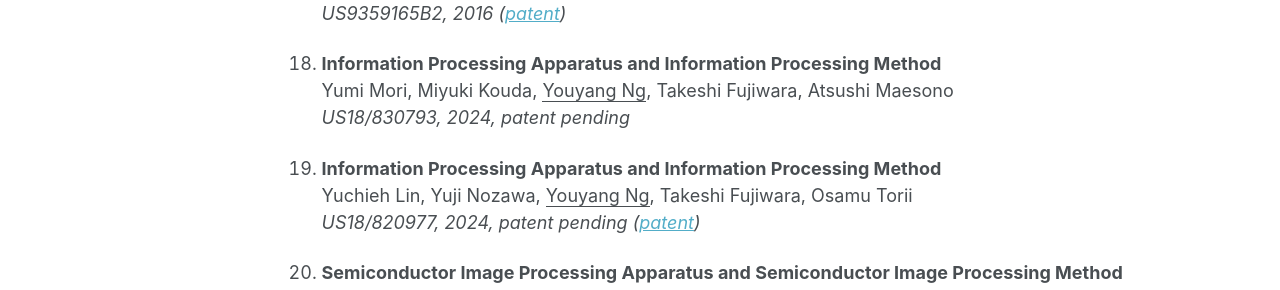
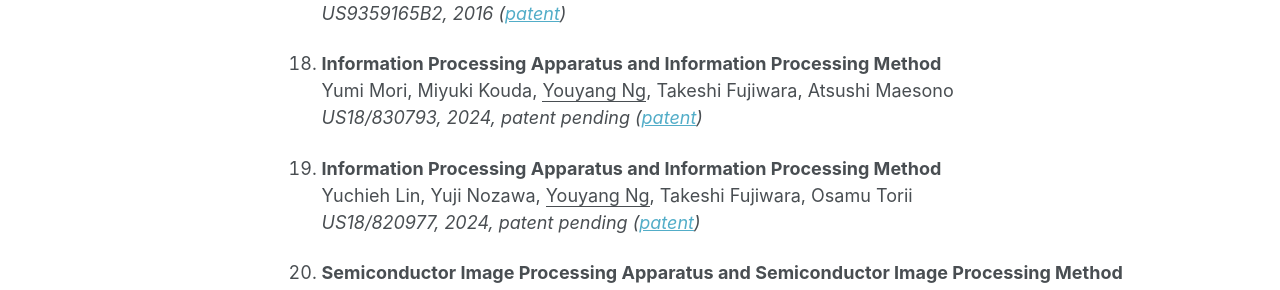
Before and after one commit to yy29/yy29.github.io, a Jekyll site: the page built from _pages/publications.md, in a window 1280 px wide and 900 px high, scrolled down 1919 px. Shown: the part 153-443 px from the top of the window. Built offline with Jekyll 4.4.1, drawn with Linux system fonts in a browser that asks for light colours.

Commit message:
Update publications.md

```diff
--- a/_pages/publications.md
+++ b/_pages/publications.md
@@ -81,7 +81,7 @@ Yosuke Bando, Yujen Lai, <ins>Youyang Ng</ins>, Kenichi Maeda, Takeshi Sakoda, T
 
 1. **Information Processing Apparatus and Information Processing Method**
 Yumi Mori, Miyuki Kouda, <ins>Youyang Ng</ins>, Takeshi Fujiwara, Atsushi Maesono
-*US18/830793, 2024, patent pending*
+*US18/830793, 2024, patent pending ([patent](https://patents.google.com/patent/US20250252709A1/en))*
 
 1. **Information Processing Apparatus and Information Processing Method**
 Yuchieh Lin, Yuji Nozawa, <ins>Youyang Ng</ins>, Takeshi Fujiwara, Osamu Torii
```
